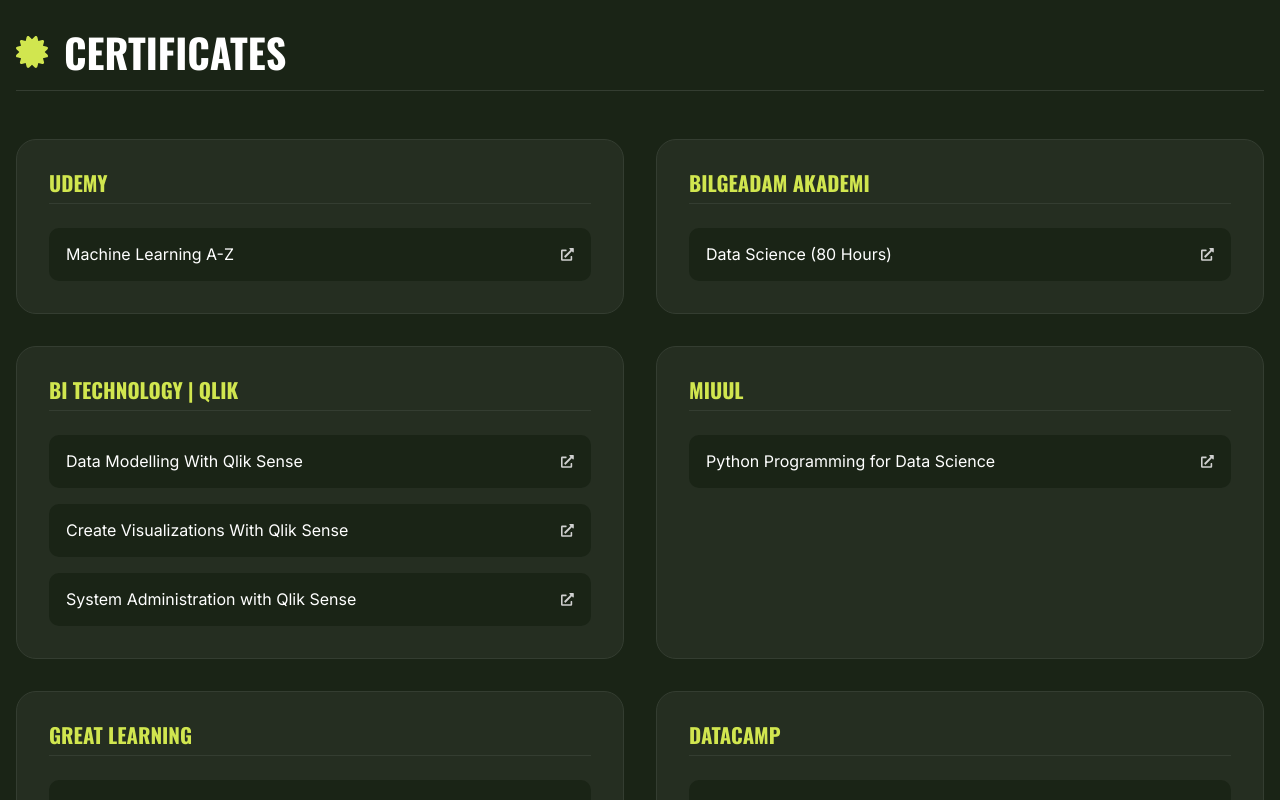
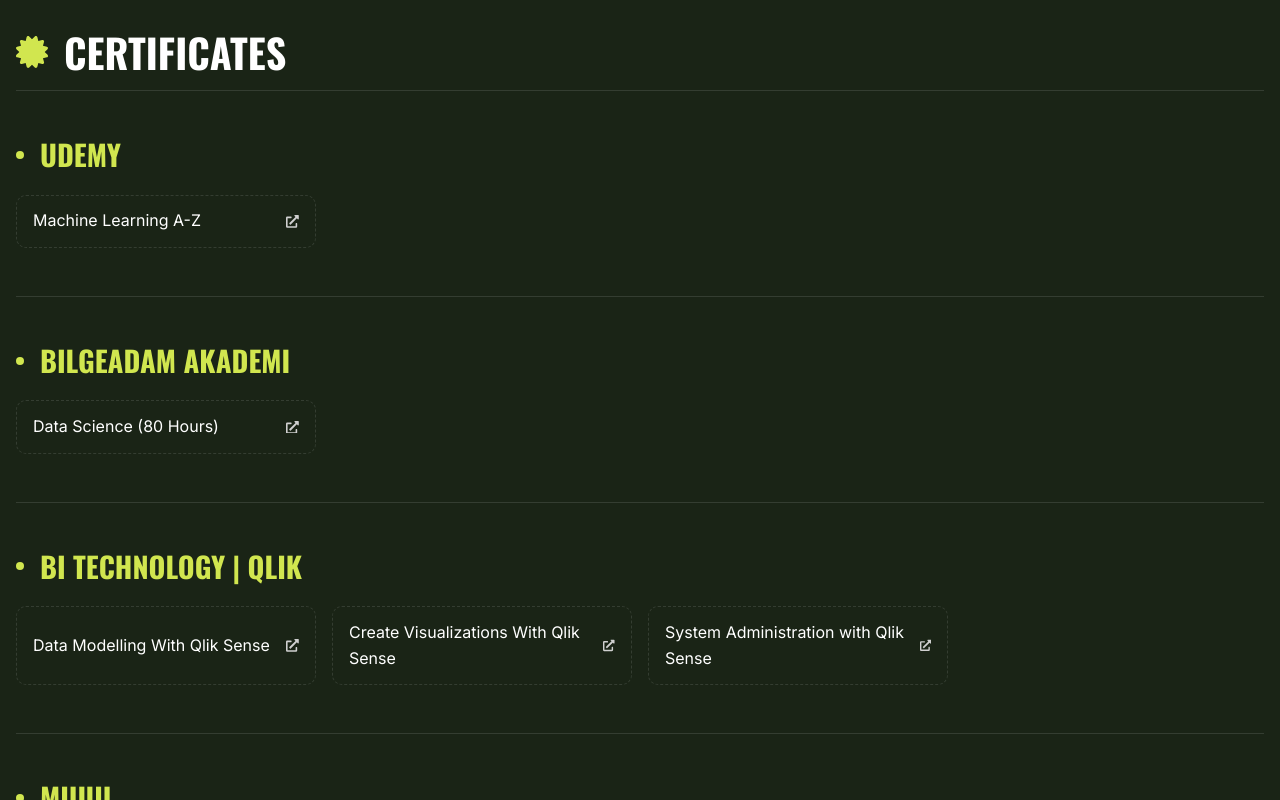
Before and after one commit to AshNumpy/Portfolio, a React (Vite) app: page /gallery in a window 1280 px wide. Shown: the part 1120-1920 px from the top of the page. Built offline with nearby package versions, Linux system fonts and the light colour scheme.

Commit message:
Sertifikalar listing sekilde gorunecek hale getirildi

```diff
--- a/src/pages/GalleryPage.css
+++ b/src/pages/GalleryPage.css
@@ -134,29 +134,47 @@
 
 /* Certificates */
 .certificates-container {
-    display: grid;
-    grid-template-columns: repeat(auto-fill, minmax(400px, 1fr));
-    gap: 2rem;
+    display: flex;
+    flex-direction: column;
+    gap: 3rem;
 }
 
 .certificate-group {
-    background: var(--bg-200);
-    padding: 2rem;
-    border-radius: 20px;
-    border: 1px solid var(--bg-300);
+    background: transparent;
+    padding: 0;
+    border-radius: 0;
+    border: none;
+    border-bottom: 1px solid var(--bg-300);
+    padding-bottom: 3rem;
+}
+
+.certificate-group:last-child {
+    border-bottom: none;
 }
 
 .issuer-title {
-    font-size: 1.3rem;
+    font-size: 1.8rem;
     color: var(--primary-100);
     margin-bottom: 1.5rem;
-    padding-bottom: 0.5rem;
-    border-bottom: 1px solid var(--bg-300);
+    padding-bottom: 0;
+    border-bottom: none;
+    display: flex;
+    align-items: center;
+    gap: 1rem;
+}
+
+.issuer-title::before {
+    content: '';
+    display: block;
+    width: 8px;
+    height: 8px;
+    background: var(--primary-100);
+    border-radius: 50%;
 }
 
 .certificates-list {
-    display: flex;
-    flex-direction: column;
+    display: grid;
+    grid-template-columns: repeat(auto-fill, minmax(300px, 1fr));
     gap: 1rem;
 }
 
@@ -169,13 +187,16 @@
     border-radius: 10px;
     text-decoration: none;
     color: var(--text-100);
-    border: 1px solid transparent;
+    border: 1px dashed var(--bg-300);
+    /* Dashed border for button feel */
     transition: all 0.2s ease;
 }
 
 .certificate-item:hover {
     border-color: var(--primary-100);
     background: rgba(184, 255, 54, 0.05);
+    border-style: solid;
+    /* Solid on hover for active feedback */
 }
 
 .cert-name {
```
